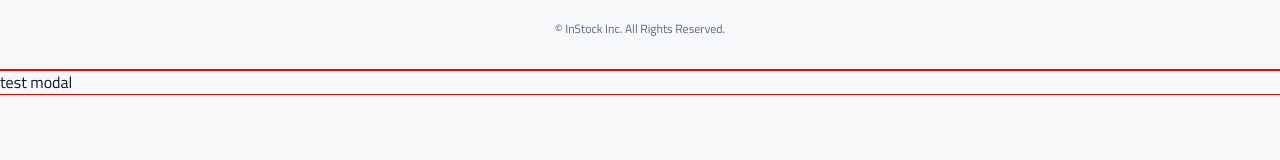
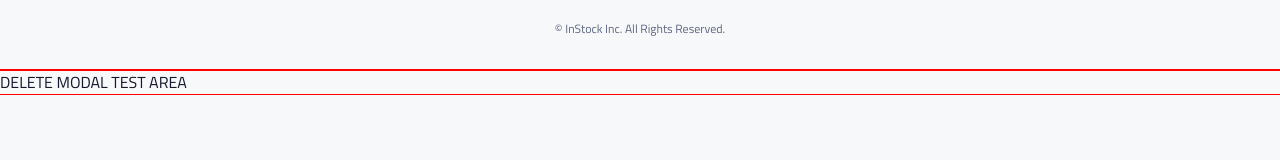
Before and after one commit to Konirad/instock-frontend, a React (Create React App) app: page / in a window 1280 px wide. Shown: the part 139-299 px from the top of the page. Built offline with nearby package versions, Linux system fonts and the light colour scheme.

Commit message:
saving v1 for later updates

```diff
--- a/src/components/DeleteModal/DeleteModal.js
+++ b/src/components/DeleteModal/DeleteModal.js
@@ -30,7 +30,7 @@ const DeleteModal = ({ sampleName, onDeleteClick }) => {
   return (
     <>
       <div className="123" onClick={() => setShowModal(true)}>
-        test modal
+        DELETE MODAL TEST AREA
       </div>
 
       <div className={modalClasses}>
```
